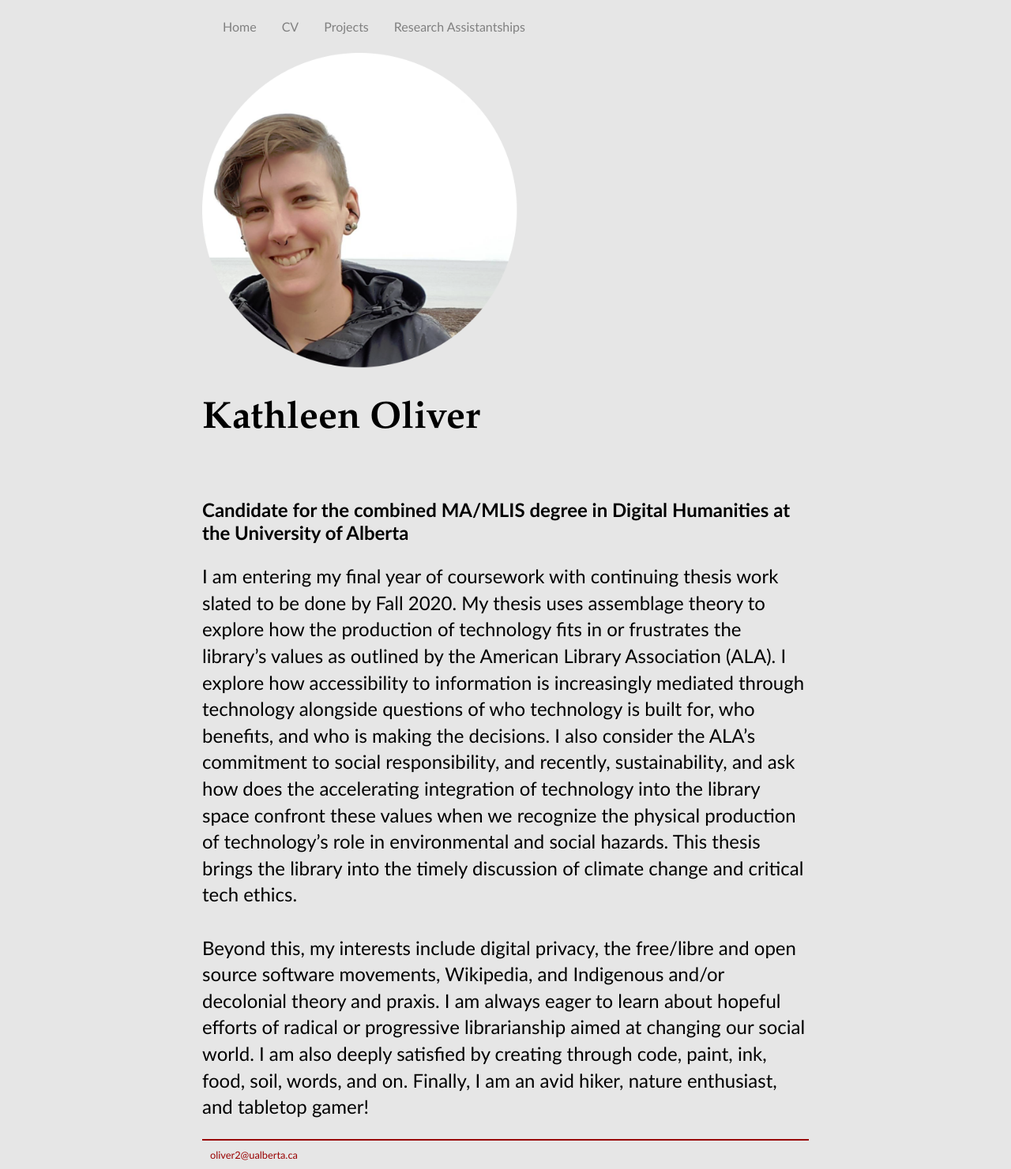
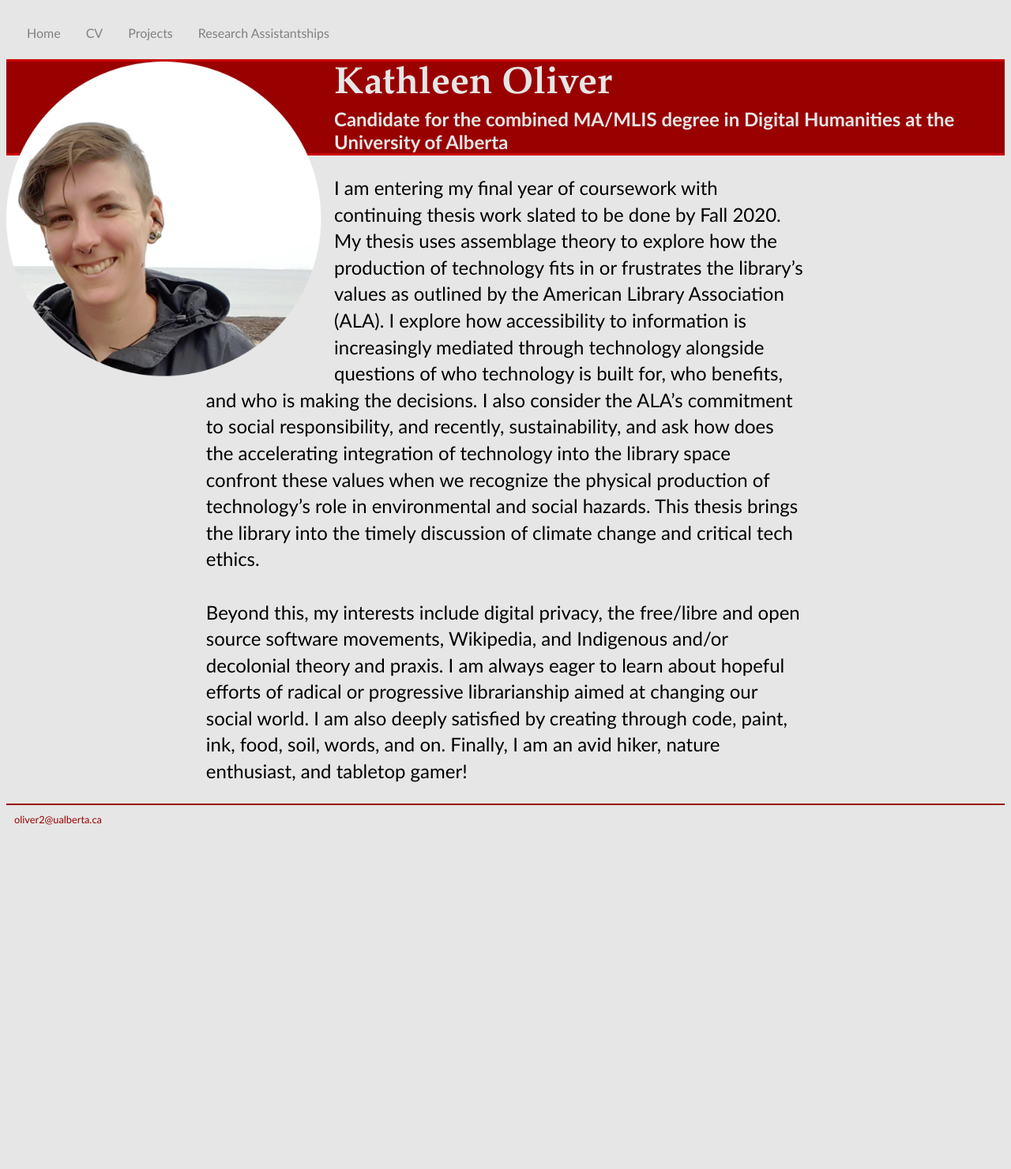
Before and after one commit to k-j-oliver/k-j-oliver.github.io, a Jekyll site: the page built from index.html, in a window 1280 px wide. Shown: the whole page at 79% size. Built offline with Jekyll 4.4.1, drawn with Linux system fonts in a browser that asks for light colours; after the commit the page ends 1064 px from its top, so only the background shows below that.

Commit message:
Update main.css

```diff
--- a/css/main.css
+++ b/css/main.css
@@ -1,11 +1,32 @@
 body {
 	background-color: #e6e6e6;
-	margin: auto;
 	font-family: 'Bahnschrift Light', 'Candara', 'FreeSans', 'Sans-Serif';
-	width: 60%;
+
 }
 
-.clear { clear: both;
+.content {
+	width: 60%;
+	margin: auto;
+}
+
+.profile {
+	background-color: #990000;
+	color: #e6e6e6;
+	border-top: 3px solid #cc0000;
+    	border-bottom: 3px solid #cc0000;
+}
+
+.profile h1, h2 {
+	display: inline;
+}
+
+.profile img {
+	float: left;
+	padding: 0 15px 0 0;
+}
+
+.clear {
+	clear: both;
 }
 
 nav ul, footer ul {
```
